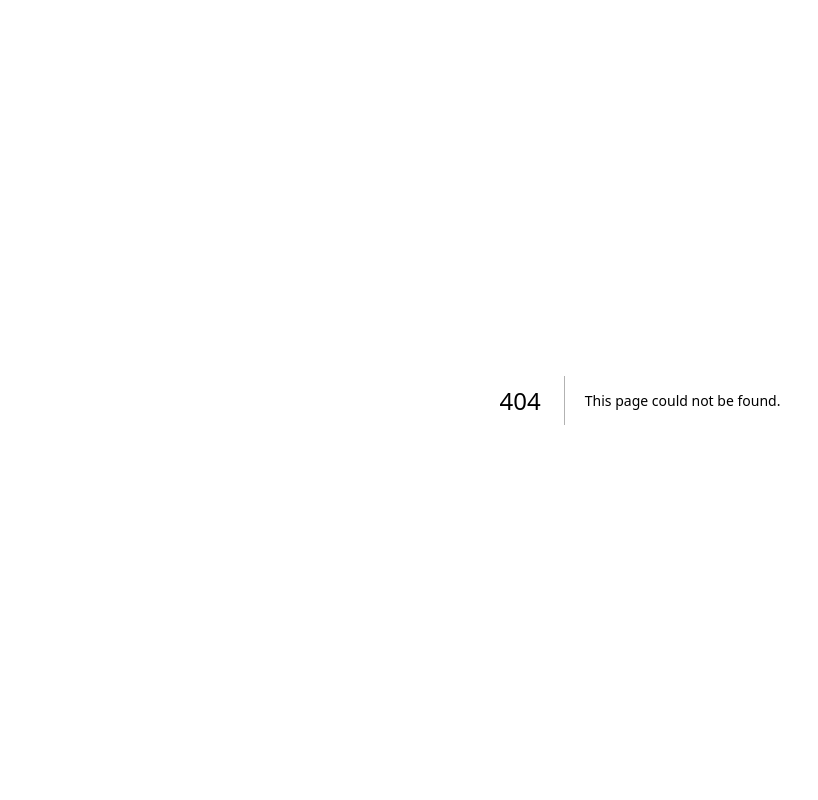
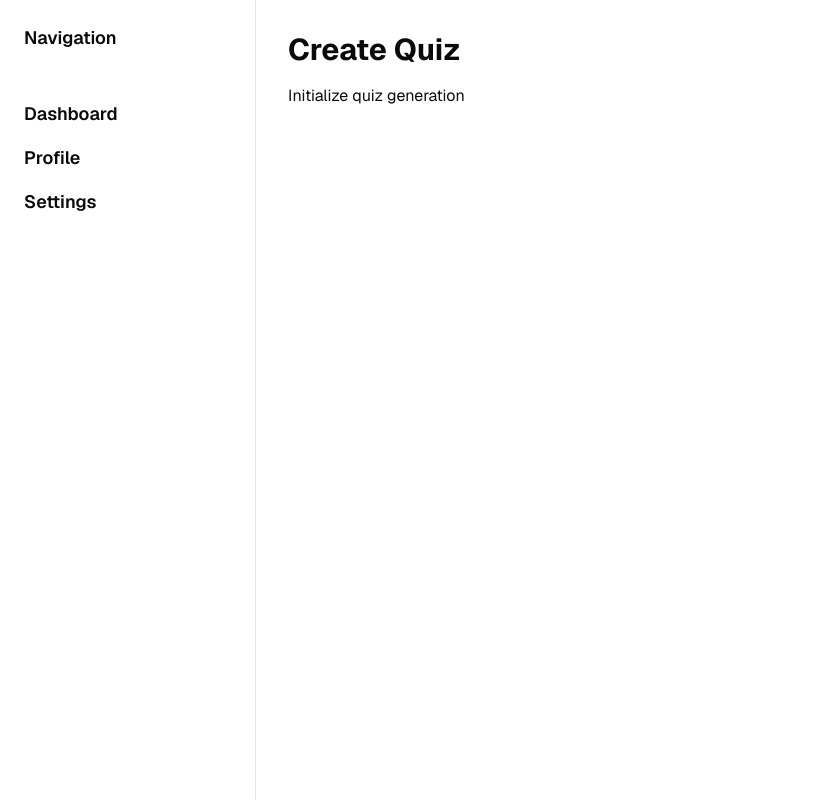
Before and after one commit to joshuaprunty/quiz-master, a Next.js app: page /dashboard/create in a window 1280 px wide. Before the commit this address had no page. Shown: the whole page, without its empty margins (0-818 px from the left). Built offline with nearby package versions, Linux system fonts and the light colour scheme.

Commit message:
small tweak and add create mode wireframe

```diff
--- /dev/null
+++ b/src/app/(authenticated)/dashboard/create/page.js
@@ -0,0 +1,8 @@
+export default function Create() {
+  return (
+    <div className="p-8">
+      <h1 className="text-3xl font-bold">Create Quiz</h1>
+      <p className="mt-4">Initialize quiz generation</p>
+    </div>
+  )
+}
```
